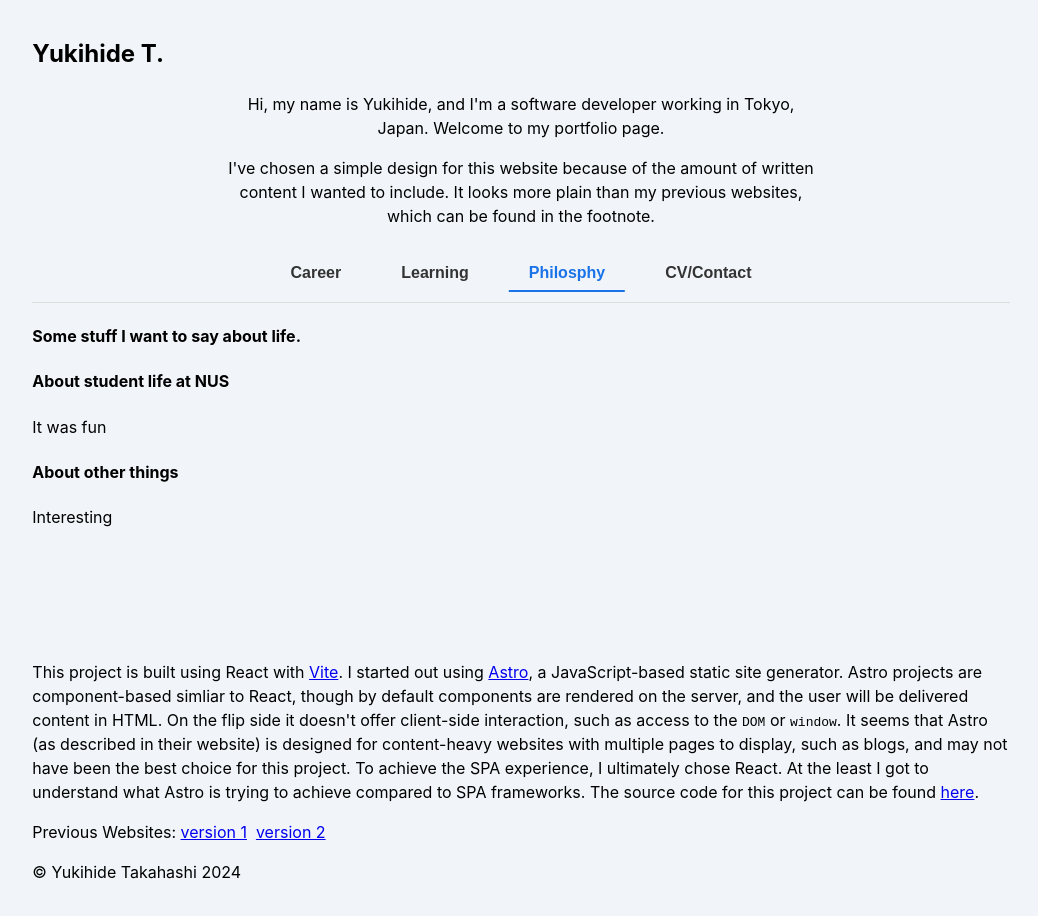
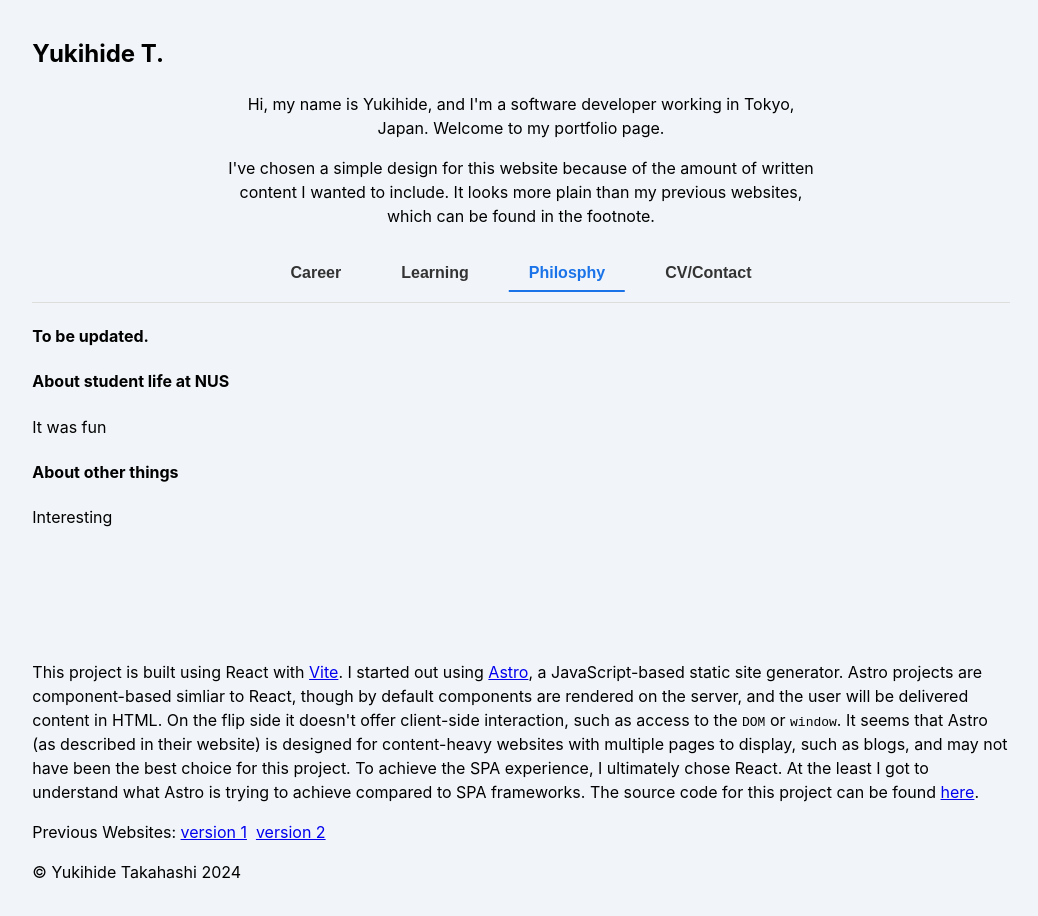
Before and after one commit to yuki-zmstr/portfolio2024, a React (Vite) app: page / in a window 1280 px wide. Both pictures are taken after a click on the button "Philosphy". Shown: the whole page, without its empty margins (119-1157 px from the left). Built offline with nearby package versions, Linux system fonts and the light colour scheme.

Commit message:
Make Philosophy to be updated

```diff
--- a/src/components/Philosophy.jsx
+++ b/src/components/Philosophy.jsx
@@ -3,7 +3,7 @@ import data from './data/philosophyData.json'
 export default function Philosophy() {
     return (
         <div>
-            <h4>Some stuff I want to say about life.</h4>
+            <h4>To be updated.</h4>
             {data.entries.map((item, i) => (
                 <div key={i}>
                     <h4>{item.header}</h4>
```
